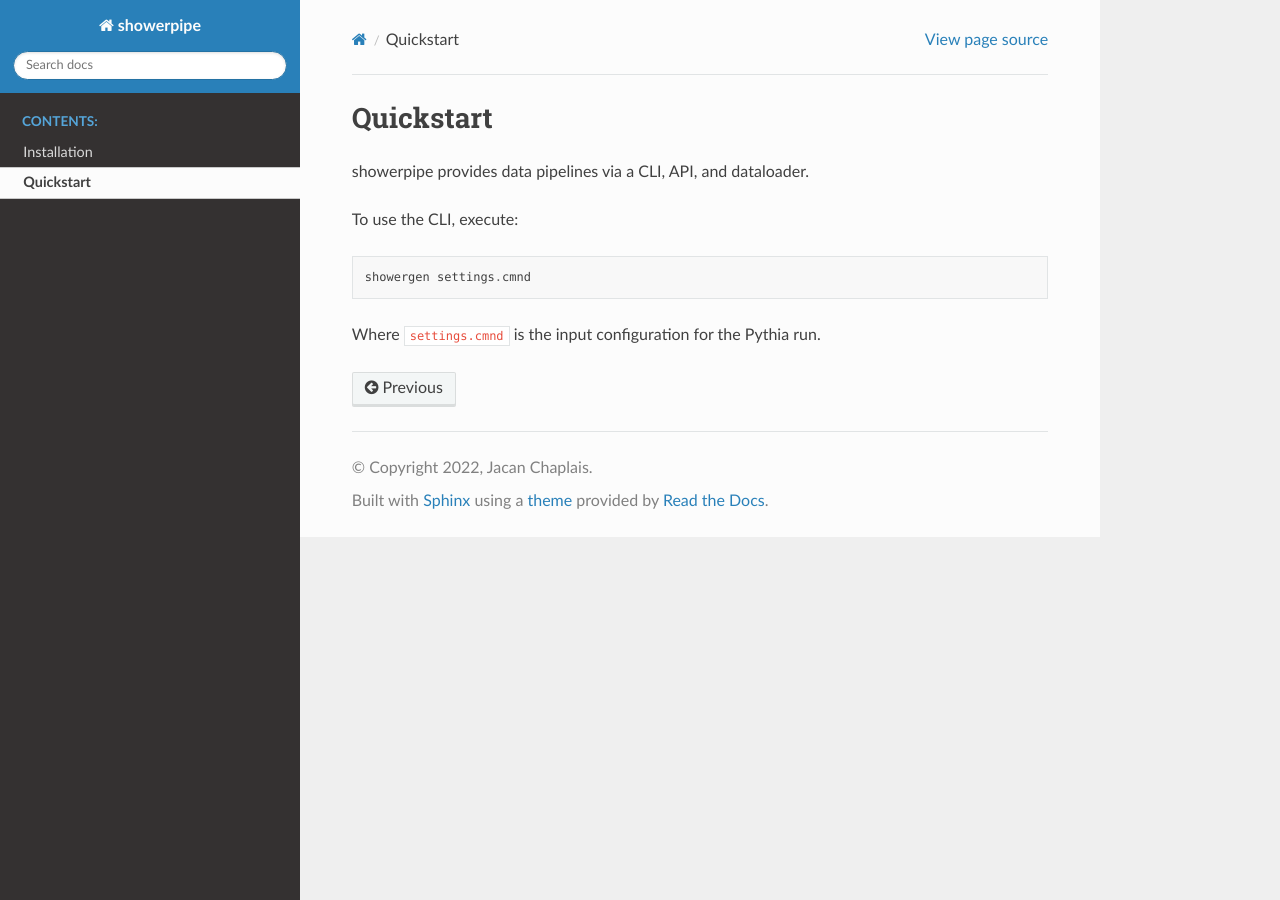
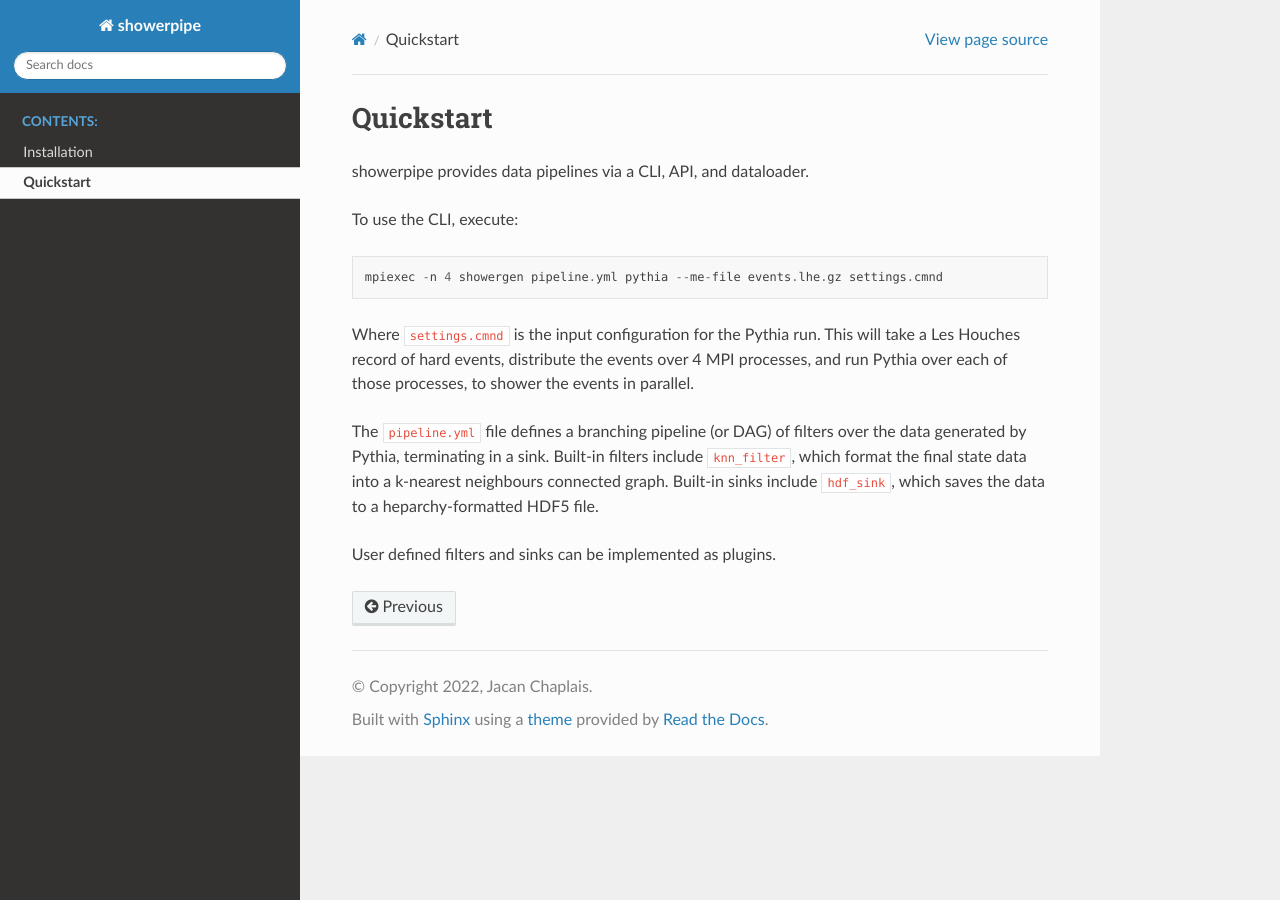
Before and after one commit to jacanchaplais/showerpipe, a Sphinx documentation site: the page built from docs/source/usage/quickstart.rst, in a window 1280 px wide. Built offline with Sphinx 7.4.7 and the Read the Docs theme 2.0.0, drawn with Linux system fonts in a browser that asks for light colours.

Commit message:
quick explanation of cli, and updated readme for install

```diff
--- a/docs/source/usage/quickstart.rst
+++ b/docs/source/usage/quickstart.rst
@@ -6,6 +6,17 @@ showerpipe provides data pipelines via a CLI, API, and dataloader.
 
 To use the CLI, execute::
 
-    showergen settings.cmnd
+    mpiexec -n 4 showergen pipeline.yml pythia --me-file events.lhe.gz settings.cmnd
 
 Where ``settings.cmnd`` is the input configuration for the Pythia run.
+This will take a Les Houches record of hard events, distribute the events over
+4 MPI processes, and run Pythia over each of those processes, to shower the
+events in parallel.
+
+The ``pipeline.yml`` file defines a branching pipeline (or DAG) of
+filters over the data generated by Pythia, terminating in a sink.
+Built-in filters include ``knn_filter``, which format the final state data into
+a k-nearest neighbours connected graph. Built-in sinks include ``hdf_sink``,
+which saves the data to a heparchy-formatted HDF5 file.
+
+User defined filters and sinks can be implemented as plugins.
```
Also changed, not shown: README.md (+1 -6 lines).
